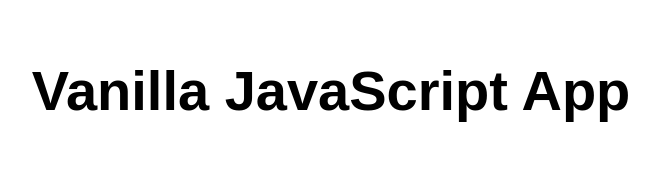
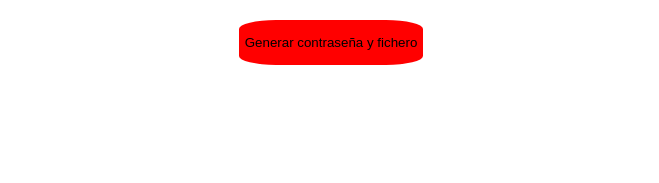
Before and after one commit to davidbull182/my-first-static-web-app, a website: page src/index.html in a window 1280 px wide. Shown: the whole page, without its empty margins (309-968 px from the left). Drawn offline with Linux system fonts and the light colour scheme.

Commit message:
generador_contrasenas.html

```diff
--- a/src/index.html
+++ b/src/index.html
@@ -1,17 +1,62 @@
 <!DOCTYPE html>
-<html lang="en">
+<html>
+<head>
+	<script type="text/javascript">
+		var cont_pos = 0;
+		var i = 0;
+		var diccionario = ["A", "a", "B", "b", "C", "c", "D", "d", "E", "e" ,"F", "f" ,"G", "g", "H", "h", "I", "i", "J", "j", "K", "k", "L", "l", "M", "m", "N", "n", "O", "o", "P", "p", "Q", "q", "R", "r", "S", "s", "T", "t", "U", "u", "V", "v", "W", "w", "X", "x", "Y", "y", "Z", "z", "1", "!", "2", "@", "3", ".", "4", "5", "%", "6", "&", "7", "/", "8", "9", "0"];
+		function generar(pass){
+			var pass="";
+			for ( var j = 0; j < 12; j++ ){
+				var dicc = diccionario.sort(function() { return Math.random() - 0.5 });
+				var valor = Math.random(dicc.lenght)*(dicc.length-1);
+				var pos = Math.round(valor);
+				pass += dicc[pos];
+			}
+			password.textContent = pass;
+			navigator.clipboard.writeText(password);
+			alert("La contraseña se ha copiado al portapapeles " + password.value);
+			const guardarArchivoDeTexto = (password, nombre) => {
+				const a = document.createElement("a");
+				const archivo = new Blob([password], { type: 'text/plain' });
+				const url = URL.createObjectURL(archivo);
+				a.href = url;
+				a.download = nombre;
+				a.click();
+				URL.revokeObjectURL(url);
+			}
+			const $botonDescargar = document.querySelector("#cortar");
+			descargar($botonDescargar, guardarArchivoDeTexto, password);
+		}
+		function descargar($boton, archivo, pass){
+				archivo(pass.value, "archivo.txt");
+				window.location.reload();
+		}
+	</script>
+	<style>
+		div {
+		  text-align: center;
+		  margin: 20px;
+		}
+		button {
+			background-color: red;
+			border: none;
+			border-radius: 20%;
+			height: 45px;
 
-<head>
-  <meta charset="UTF-8">
-  <meta name="viewport" content="width=device-width, initial-scale=1.0">
-  <link rel="stylesheet" href="styles.css">
-  <title>Vanilla JavaScript App</title>
+		}
+		button:hover{
+			background-color: black;
+			color: red;
+			height: 50px;
+		}
+		</style>
+	<meta charset="utf-8">
+	<meta name="viewport" content="width=device-width, initial-scale=1">
+	<title>Generador de contraseñas</title>
 </head>
-
 <body>
-  <main>
-    <h1>Vanilla JavaScript App</h1>
-  </main>
+	<div id="div"><button id="generar" onclick="generar(password)">Generar contraseña y fichero</button></div>
+	<div id="div" hidden><textarea id="password" rows="5" cols="20"></textarea></div>
 </body>
-
 </html>
```
